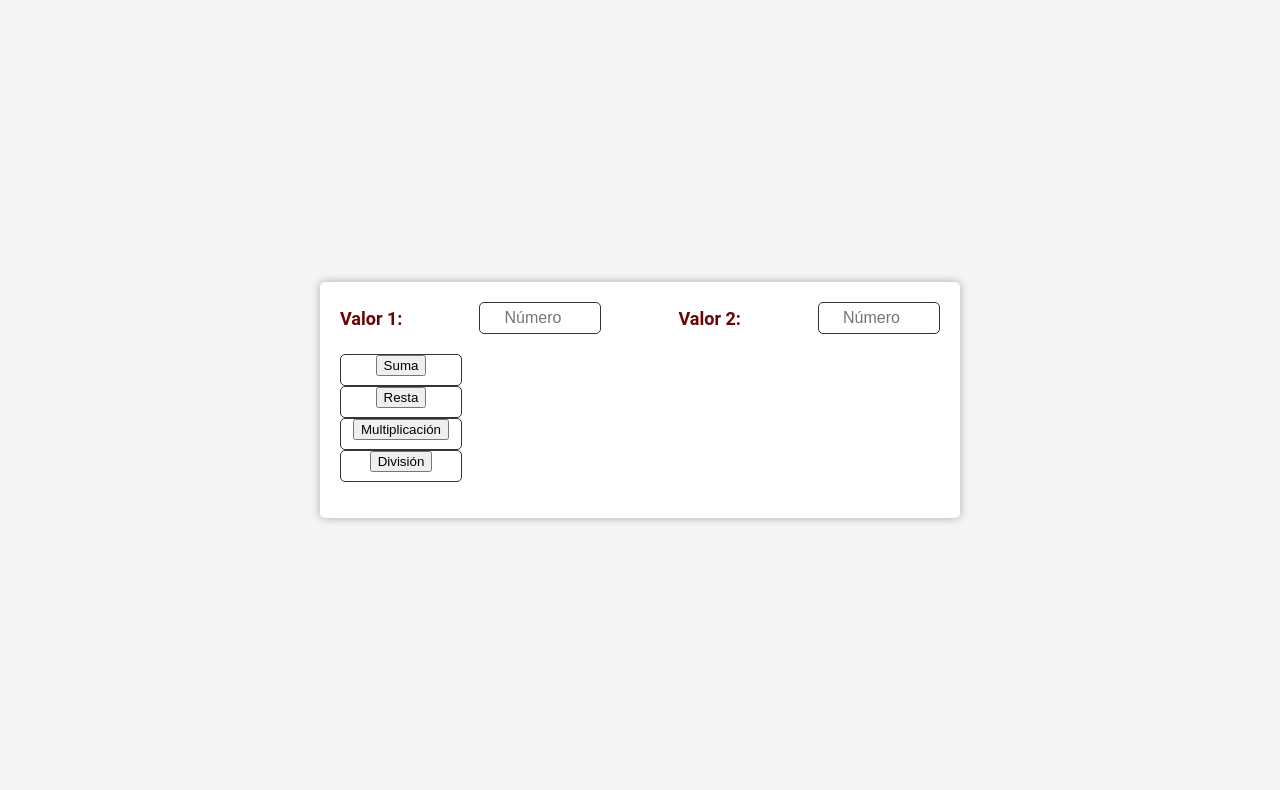
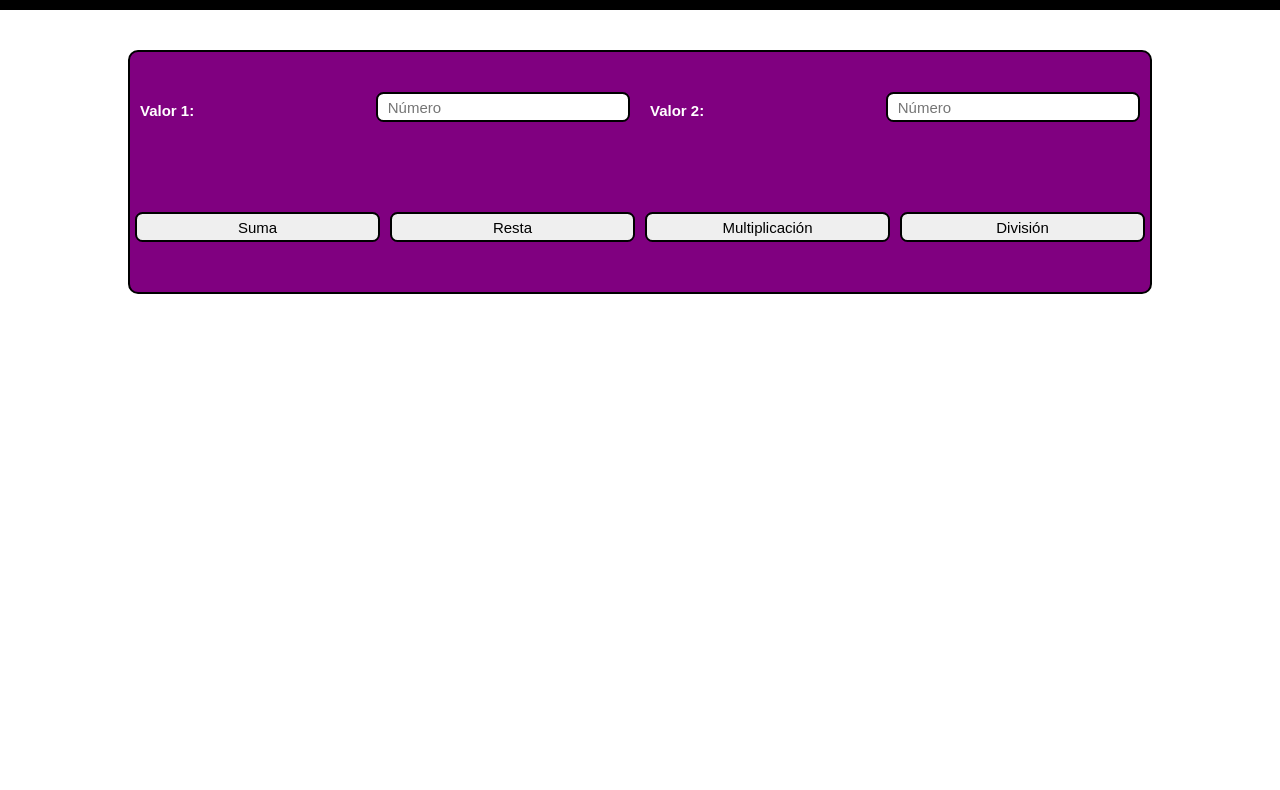
Before and after one commit to Ing-Eduardo-E/PracticasJS, a plain HTML site: page operaconesAritmeticas/index.html in a window 1280 px wide. Shown: the part 75-865 px from the top of the page. After the commit the page ends 800 px from the top, so only its background shows below. Drawn offline with Linux system fonts and the light colour scheme.

Commit message:
Dar estilo a la Web Operadores Aritmeticos

```diff
--- /dev/null
+++ b/operaconesAritmeticas/css/reset.css
@@ -0,0 +1,71 @@
+/* Este archivo contiene estilos CSS para resetear los valores por defecto de los elementos HTML y establecer un conjunto de reglas comunes para mejorar la consistencia visual en el sitio web. */
+
+/* Resetear valores por defecto */
+* {
+  margin: 0;
+  padding: 0;
+  vertical-align: baseline;
+}
+
+/* Establecer box-sizing */
+*,
+* ::before,
+*::after {
+  -moz-box-sizing: border-box;
+  -webkit-box-sizing: border-box;
+  box-sizing: border-box;
+}
+
+/* Establecer scroll-behavior */
+html {
+  scroll-behavior: smooth;
+}
+
+/* Establecer reglas comunes para el body */
+body {
+  min-height: none;
+  scroll-behavior: smooth;
+  text-rendering: optimizeSpeed;
+  line-height: 1.5;
+}
+
+/* Establecer reglas comunes para listas */
+ul,
+ol {
+  list-style: none;
+}
+
+/* Establecer reglas comunes para enlaces */
+a {
+  display: block;
+  text-decoration: none;
+  color: inherit;
+}
+
+/* Establecer reglas comunes para enlaces dentro de párrafos */
+p a {
+  display: inline;
+}
+
+/* Establecer reglas comunes para elementos multimedia */
+img,
+video,
+iframe,
+picture,
+figure {
+  max-width: 100%;
+  display: block;
+}
+
+/* Establecer reglas comunes para formularios */
+form,
+input,
+select,
+textarea,
+button,
+label {
+  display: block;
+  font-family: inherit;
+  font-size: inherit;
+  color: inherit;
+}
--- a/operaconesAritmeticas/css/style.css
+++ b/operaconesAritmeticas/css/style.css
@@ -1,76 +1,119 @@
-body {
-  background-color: #f5f5f5;
-  font-family: "Roboto", sans-serif;
-  font-size: 16px;
-  color: #333;
-  margin: 0;
-  padding: 0;
-  height: 100vh;
-}
-header {
-  background-color: #333;
-  color: #fff;
-  padding: 20px;
-  text-align: center;
+* {
+  font-size: 10px;
+  font-family: Arial, Helvetica, sans-serif;
 }
 
-header h1 {
-  font-size: 30px;
-  margin: 0;
+.body {
+  background-color: #f1f1f1;
+  padding: 20px;
+}
+
+.container__header {
+  background: black;
+  padding: 20px;
+}
+.header__title {
+  font-size: 3rem;
+  font-weight: bold;
+  text-align: center;
+  color: #ffffff;
 }
 
 .container__main {
+  margin-top: 4rem;
+}
+.main__container {
   display: flex;
-  justify-content: center;
+  flex-direction: column;
   align-items: center;
-  height: 100vh;
+  width: 80%;
+  margin: 0 auto;
+  border: 2px solid black;
+  border-radius: 10px;
+  background: purple;
 }
 
-.main__section {
-  background-color: #fff;
-  border-radius: 5px;
-  box-shadow: 0 0 10px rgba(0, 0, 0, 0.3);
-  padding: 20px;
-  width: 600px;
+.section__input-group,
+.results {
+  display: flex;
+  flex-direction: row;
+  align-items: center;
+  width: 100%;
+  margin-top: 40px;
+  margin-left: auto;
+  margin-right: auto;
 }
 
-.section__div--valores {
+.input__label {
+  /* Agregado para centrar verticalmente */
   display: flex;
-  justify-content: space-between;
-  align-items: center;
-  margin-bottom: 20px;
+  justify-content: flex-start;
+  align-items: last baseline;
+  width: 100%;
+  min-height: 30px;
+  font-size: 1.5rem;
+  font-weight: bold;
+  color: #ffffff;
+  margin-left: 1rem;
 }
 
-.div__labels {
-  font-weight: 600;
-  font-size: 18px;
-  color: #6b0404;
+.input__field {
+  width: 100%;
+  min-height: 30px;
+  font-size: 1.5rem;
+  padding: 0 1rem;
+  border: 0.15em solid black;
+  border-radius: 0.5em;
+  outline: none;
+  margin-left: auto;
+  margin-right: 1rem;
+}
+.input__field:focus {
+  border: 0.15em solid purple;
 }
 
-.inputs {
-  width: 100px;
-  height: 30px;
-  border: 1px solid #333;
-  border-radius: 5px;
-  padding: 0 10px;
-  font-size: 16px;
-  text-align: center;
+.btn-group {
+  width: 100%;
+  display: flex;
+  flex-direction: row;
+  justify-content: space-evenly;
+  margin-top: 5rem;
+  margin-bottom: 5rem;
 }
 
-.section__div--botones {
-  display: flex;
-  justify-content: space-around;
-  align-items: center;
-  margin-bottom: 20px;
+.btn {
+  width: 100%;
+  min-width: 11rem;
+  min-height: 30px;
+  font-size: 1.5rem;
+  padding: 0 1rem;
+  border: 0.15em solid black;
+  border-radius: 0.5em;
+  outline: none;
+  margin: 0 0.5rem;
 }
 
-.div__button {
-  width: 100px;
-  height: 30px;
-  border: 1px solid #333;
-  border-radius: 5px;
-  padding: 0 10px;
-  font-size: 16px;
-  text-align: center;
-  cursor: pointer;
+@media (max-width: 720px) {
+  /* Aquí puedes agregar los estilos que deseas aplicar cuando la pantalla sea inferior a 720px */
+  .header__title {
+    font-size: 2rem;
+  }
+
+  .main__container {
+    width: 100%;
+  }
+
+  .section__input-group,
+  .results,
+  .btn-group {
+    flex-direction: column;
+    align-items: center;
+  }
+
+  .input__label,
+  .input__field,
+  .btn {
+    width: 70%;
+    margin: 0.5rem 0;
+  }
 }
--- a/operaconesAritmeticas/index.html
+++ b/operaconesAritmeticas/index.html
@@ -4,40 +4,48 @@
     <meta charset="UTF-8" />
     <meta name="viewport" content="width=device-width, initial-scale=1.0" />
     <title>Operacones con JS</title>
-    <link rel="stylesheet" href="./css/style.css">
+    <link rel="stylesheet" href="./css/reset.css" />
+    <link rel="stylesheet" href="./css/style.css" />
   </head>
-  <body>
-    <header>
-      <h1>Operadores Matemáticos</h1>
+  <body class="container">
+    <header class="container__header">
+      <h1 class="header__title">Operadores Matemáticos</h1>
     </header>
     <main class="container__main">
-      <section class="main__section">
-        <div class="section__div--valores">
-          <label class="div__labels" for="input1">Valor 1:</label>
-          <input class="inputs" type="number" id="calculo1" placeholder="Número" />
+      <div class="main__container">
+        <section class="section__input-group">
+          <label class="input__label" for="input1">Valor 1:</label>
+          <input
+            class="input__field"
+            type="number"
+            id="calculo1"
+            placeholder="Número"
+          />
+          <label class="input__label" for="input2">Valor 2:</label>
+          <input
+            class="input__field"
+            type="number"
+            id="calculo2"
+            placeholder="Número"
+          />
+        </section>
 
-          <label class="div__labels" for="input2">Valor 2:</label>
-          <input class="inputs" type="number" id="calculo2" placeholder="Número" />
-        </div>
-        <div section__div--botones>
-          <div class="div__button">
-            <button class="div__buttons" type="button" id="btnSuma">Suma</button>
-          </div>
-          <div class="div__button">
-            <button class="div__buttons" type="button" id="btnResta">Resta</button>
-          </div>
-          <div class="div__button">
-            <button class="div__buttons" type="button" id="btnMultiplicación">Multiplicación</button>
-          </div>
-          <div class="div__button">
-            <button class="div__buttons" type="button" id="btnDivisión">División</button>
-          </div>
-        </div>
-        <div section__div--resultado>
-          <p id="resultado"></p>
-        </div>
+        <section class="results">
+          <p class="result" id="result"></p>
+        </section>
+
+        <section class="btn-group">
+          <button class="btn" type="button" id="btnSuma">Suma</button>
+
+          <button class="btn" type="button" id="btnResta">Resta</button>
+
+          <button class="btn" type="button" id="btnMultiplicación">
+            Multiplicación
+          </button>
+          <button class="btn" type="button" id="btnDivisión">División</button>
+        </section>
         <script src="./js/index.js"></script>
-      </section>
+      </div>
     </main>
   </body>
 </html>
```
